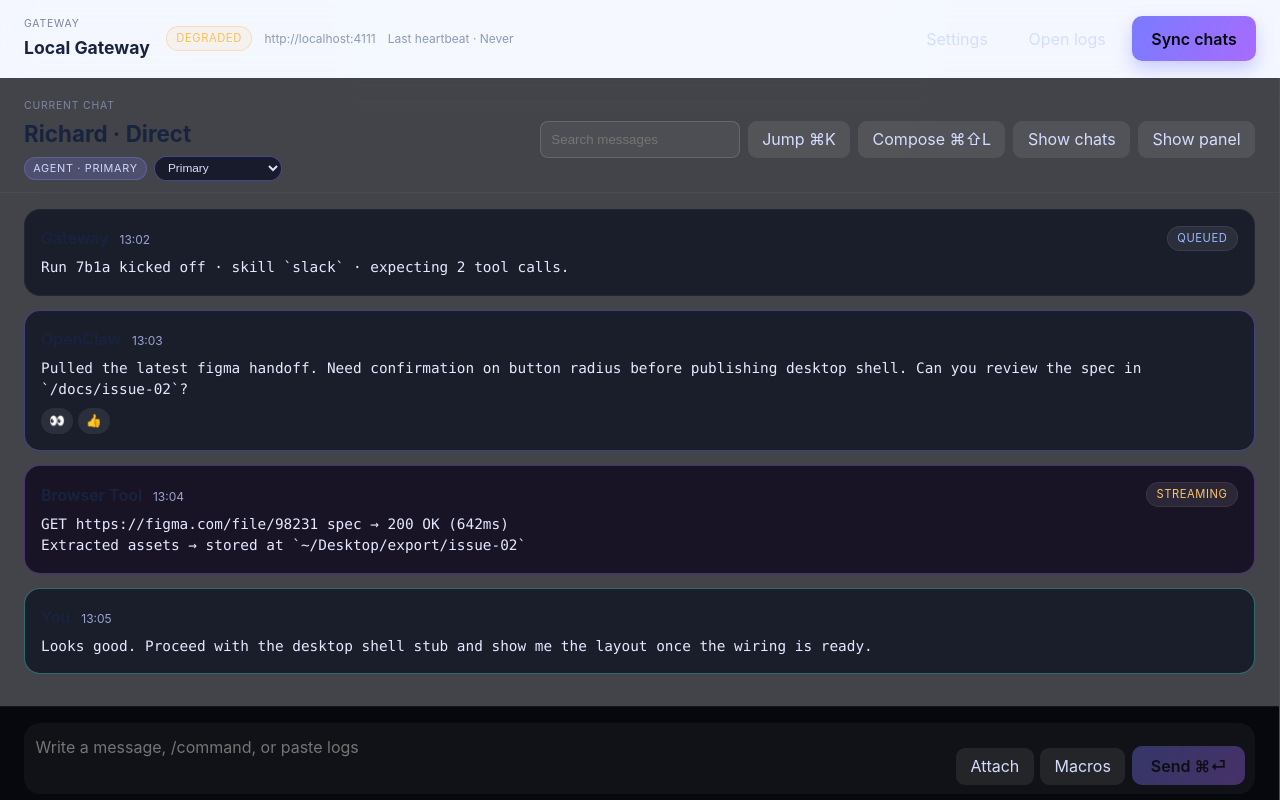
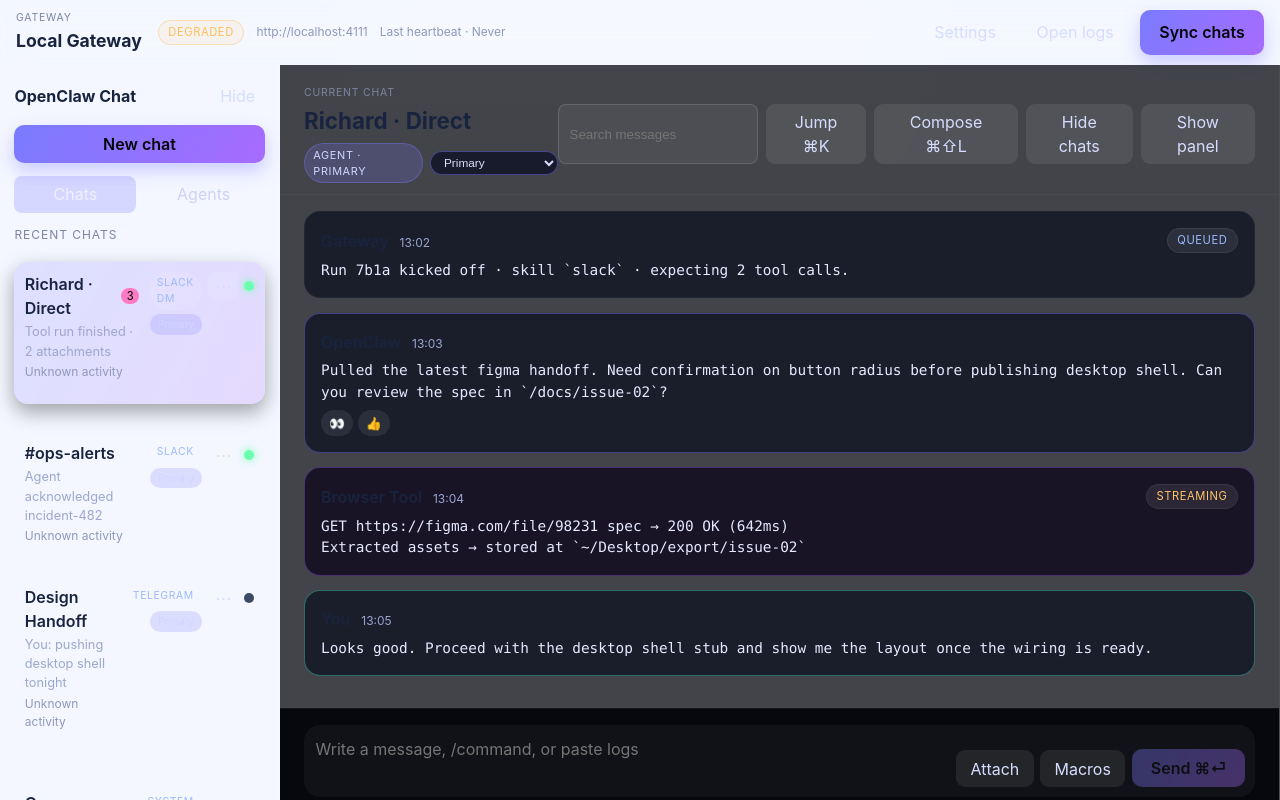
Before and after one commit to ispyinternet/openclaw-local-chat, a Svelte app: page / in a window 1280 px wide. Built offline with nearby package versions, Linux system fonts and the light colour scheme.

Commit message:
feat: redesign chat sidebar with nav, new chat, and overflow actions

```diff
--- a/src/App.svelte
+++ b/src/App.svelte
@@ -74,8 +74,10 @@
   let highlightTimeout;
   let draftPersistTimer;
   let showSettings = false;
-  let chatRailOpen = false;
+  let chatRailOpen = true;
   let sideRailOpen = false;
+  let leftNav = 'chats';
+  let openChatMenuId = null;
   let settingsSaving = false;
   let resettingData = false;
   let sendingMessage = false;
@@ -94,6 +96,7 @@
 
   onMount(async () => {
     const removeKeydown = bindKeyboardShortcuts();
+    const removeOutsideClick = bindOutsideClick();
     await Promise.all([
       hydrateFromDatabase(),
       hydrateAppMeta(),
@@ -113,6 +116,7 @@
       if (draftPersistTimer) clearTimeout(draftPersistTimer);
       if (heartbeatTimer) clearInterval(heartbeatTimer);
       if (copyChatIdTimer) clearTimeout(copyChatIdTimer);
+      removeOutsideClick?.();
       removeKeydown?.();
     };
   });
@@ -303,8 +307,7 @@
     await hydrateGatewaySessions();
   }
 
-  async function copyCurrentChatId() {
-    const chatId = selectedSession?.id;
+  async function copyCurrentChatId(chatId = selectedSession?.id) {
     if (!chatId) {
       copyChatIdState = 'error';
       if (copyChatIdTimer) clearTimeout(copyChatIdTimer);
@@ -668,6 +671,52 @@
     return Boolean(target.closest('input, textarea, select, [contenteditable="true"]'));
   }
 
+  function bindOutsideClick() {
+    if (typeof window === 'undefined') return null;
+    const onPointerDown = () => {
+      openChatMenuId = null;
+    };
+    window.addEventListener('pointerdown', onPointerDown);
+    return () => window.removeEventListener('pointerdown', onPointerDown);
+  }
+
+  function createNewChat() {
+    const now = new Date();
+    const localId = `local-${now.getTime()}`;
+    const timestamp = new Intl.DateTimeFormat('en-GB', {
+      hour: '2-digit',
+      minute: '2-digit',
+      hour12: false,
+      timeZone: 'Europe/London'
+    }).format(now);
+
+    const template = sections[0]?.sessions[0];
+    const nextChat = {
+      id: localId,
+      name: 'New chat',
+      preview: 'Start the conversation…',
+      channel: template?.channel || 'Desktop',
+      chip: template?.chip || 'local',
+      status: 'muted',
+      unread: 0,
+      lastMessageAt: timestamp,
+      agentId: template?.agentId || 'main',
+      agentDisplayName: template?.agentDisplayName || 'Primary'
+    };
+
+    sections = sections.map((section, index) => (
+      index === 0 ? { ...section, sessions: [nextChat, ...section.sessions] } : section
+    ));
+
+    openChatMenuId = null;
+    void selectSession(localId);
+  }
+
+  function toggleChatMenu(event, sessionId) {
+    event.stopPropagation();
+    openChatMenuId = openChatMenuId === sessionId ? null : sessionId;
+  }
+
   function bindKeyboardShortcuts() {
     if (typeof window === 'undefined') return null;
 
@@ -978,13 +1027,46 @@
 
   <div class={`shell-grid ${chatRailOpen ? '' : 'chat-rail-collapsed'} ${sideRailOpen ? '' : 'side-rail-collapsed'}`}>
     <aside class="chat-rail" aria-label="Chat list">
+      <div class="chat-rail-header">
+        <strong>OpenClaw Chat</strong>
+        <button class="ghost rail-collapse" on:click={() => (chatRailOpen = false)}>Hide</button>
+      </div>
+      <button class="primary new-chat" on:click={createNewChat}>New chat</button>
+
+      <div class="left-nav" role="tablist" aria-label="Primary navigation">
+        <button class={leftNav === 'chats' ? 'active' : ''} on:click={() => (leftNav = 'chats')}>Chats</button>
+        <button class={leftNav === 'agents' ? 'active' : ''} on:click={() => (leftNav = 'agents')}>Agents</button>
+      </div>
+
+      {#if leftNav === 'agents'}
+        <div class="agent-list">
+          {#if availableAgents.length}
+            {#each availableAgents as agent}
+              <div class="agent-row">
+                <strong>{agent.displayName || agent.id}</strong>
+                <span class="meta">{agent.id}</span>
+              </div>
+            {/each}
+          {:else}
+            <p class="meta">No agents loaded.</p>
+          {/if}
+        </div>
+      {:else}
+        <p class="section-label">Recent chats</p>
         {#each sections as section}
           <div class="chat-section">
-          <p class="section-label">{section.title}</p>
             {#each section.sessions as session}
-            <button
+              <div
                 class={`chat-tile ${session.id === selectedSessionId ? 'active' : ''}`}
+                role="button"
+                tabindex="0"
                 on:click={() => selectSession(session.id)}
+                on:keydown={(event) => {
+                  if (event.key === 'Enter' || event.key === ' ') {
+                    event.preventDefault();
+                    selectSession(session.id);
+                  }
+                }}
               >
                 <div class="tile-main">
                   <div>
@@ -995,6 +1077,7 @@
                       {/if}
                     </div>
                     <p class="preview">{session.preview}</p>
+                    <p class="meta tile-time">{session.lastMessageAt || 'Unknown activity'}</p>
                   </div>
                   <div class="tile-meta">
                     <span class={`chip ${session.chip}`}>{session.channel}</span>
@@ -1003,11 +1086,25 @@
                     </span>
                   </div>
                 </div>
+                <div class="tile-actions">
+                  <button class="ghost overflow" aria-label="Chat actions" on:click={(event) => toggleChatMenu(event, session.id)}>⋯</button>
+                  {#if openChatMenuId === session.id}
+                    <div class="chat-menu" role="menu" tabindex="-1" aria-label="Chat actions" on:pointerdown|stopPropagation>
+                      <button class="ghost" on:click={() => { copyCurrentChatId(session.id); openChatMenuId = null; }}>Copy chat ID</button>
+                      <button class="ghost" on:click={() => { openChatMenuId = null; }}>Mute chat</button>
+                    </div>
+                  {/if}
                   <span class={`status-dot ${session.status}`}></span>
-            </button>
+                </div>
+              </div>
             {/each}
           </div>
         {/each}
+      {/if}
+
+      <footer class="chat-rail-footer">
+        <button class="ghost" on:click={() => (showSettings = true)}>Settings</button>
+      </footer>
     </aside>
 
     <section class="timeline-area" aria-label="Conversation timeline">
--- a/src/app.css
+++ b/src/app.css
@@ -115,7 +115,7 @@ body {
 .top-bar {
   display: flex;
   justify-content: space-between;
-  padding: 1rem 1.5rem;
+  padding: 0.6rem 1rem;
   border-bottom: 1px solid rgba(255, 255, 255, 0.05);
   backdrop-filter: blur(16px);
 }
@@ -204,12 +204,67 @@ button.primary:disabled {
 
 .chat-rail {
   border-right: 1px solid rgba(255, 255, 255, 0.05);
-  padding: 1rem 1rem 1.5rem;
+  padding: 0.9rem 0.9rem 1rem;
   overflow-y: auto;
+  display: flex;
+  flex-direction: column;
+  gap: 0.8rem;
+}
+
+.chat-rail-header {
+  display: flex;
+  align-items: center;
+  justify-content: space-between;
+}
+
+.rail-collapse {
+  padding: 0.25rem 0.6rem !important;
+}
+
+.new-chat {
+  width: 100%;
+}
+
+.left-nav {
+  display: grid;
+  grid-template-columns: repeat(2, 1fr);
+  gap: 0.4rem;
+}
+
+.left-nav button {
+  background: rgba(255, 255, 255, 0.04);
+  color: #cad3f6;
+  border-radius: 8px;
+  padding: 0.42rem 0.5rem;
+}
+
+.left-nav button.active {
+  background: rgba(122, 123, 255, 0.26);
+  color: #eef1ff;
+}
+
+.agent-list {
+  display: flex;
+  flex-direction: column;
+  gap: 0.5rem;
+}
+
+.agent-row {
+  display: flex;
+  flex-direction: column;
+  background: rgba(255, 255, 255, 0.03);
+  border-radius: 10px;
+  padding: 0.5rem 0.6rem;
 }
 
 .chat-section + .chat-section {
-  margin-top: 1.25rem;
+  margin-top: 0.5rem;
+}
+
+.chat-rail-footer {
+  margin-top: auto;
+  padding-top: 0.6rem;
+  border-top: 1px solid rgba(255, 255, 255, 0.06);
 }
 
 .section-label {
@@ -224,12 +279,15 @@ button.primary:disabled {
   width: 100%;
   background: rgba(255, 255, 255, 0.02);
   border-radius: 14px;
-  padding: 0.75rem;
+  padding: 0.65rem;
   color: inherit;
   display: flex;
-  align-items: center;
+  align-items: flex-start;
   justify-content: space-between;
   margin-bottom: 0.4rem;
+  position: relative;
+  text-align: left;
+  cursor: pointer;
 }
 
 .chat-tile.active {
@@ -239,8 +297,9 @@ button.primary:disabled {
 
 .chat-tile .tile-main {
   display: flex;
-  align-items: center;
+  align-items: flex-start;
   gap: 0.6rem;
+  flex: 1;
 }
 
 .name-row {
@@ -257,6 +316,10 @@ button.primary:disabled {
   margin: 0.15rem 0 0;
   font-size: 0.8rem;
   color: #9ca7ce;
+}
+
+.tile-time {
+  margin-top: 0.15rem;
 }
 
 .badge {
@@ -294,6 +357,38 @@ button.primary:disabled {
   overflow: hidden;
   text-overflow: ellipsis;
   white-space: nowrap;
+}
+
+.tile-actions {
+  display: flex;
+  align-items: center;
+  gap: 0.35rem;
+  margin-left: 0.4rem;
+  position: relative;
+}
+
+.overflow {
+  padding: 0.1rem 0.45rem !important;
+  border-radius: 8px !important;
+}
+
+.chat-menu {
+  position: absolute;
+  top: 1.5rem;
+  right: 0;
+  display: flex;
+  flex-direction: column;
+  gap: 0.3rem;
+  background: #0e1220;
+  border: 1px solid rgba(255, 255, 255, 0.08);
+  border-radius: 10px;
+  padding: 0.35rem;
+  z-index: 3;
+}
+
+.chat-menu .ghost {
+  white-space: nowrap;
+  text-align: left;
 }
 
 .status-dot {
```
Lines whose indentation alone changed are shown as unchanged.
